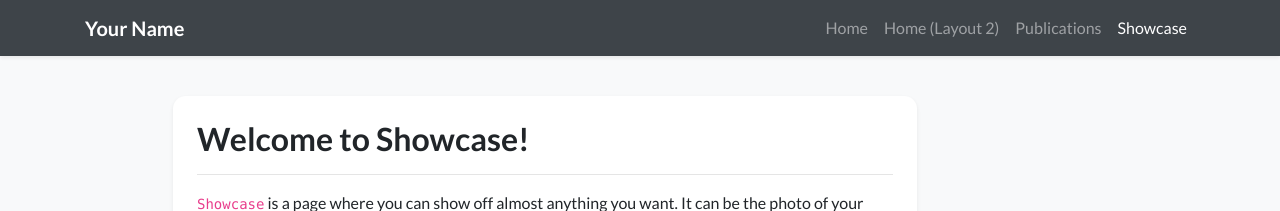
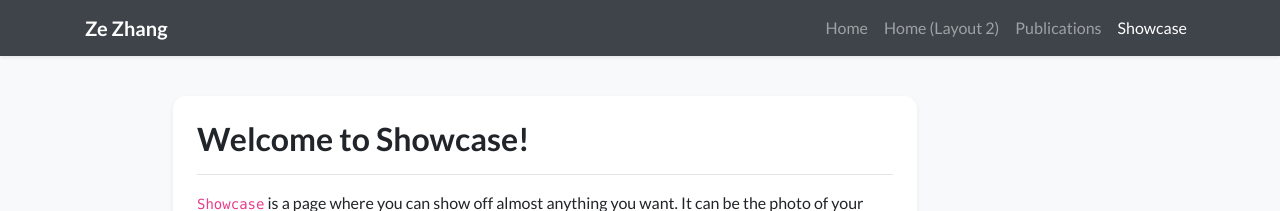
Before and after one commit to continuezoz/continuezoz.github.io, a Jekyll site: the page built from showcase.html, in a window 1280 px wide. Shown: the top 211 px of the page. Built offline with Jekyll 4.4.1, drawn with Linux system fonts in a browser that asks for light colours; nearby versions of some CDN libraries; a style sheet for code colours, icons or effects is not loaded.

Commit message:
Update profile.yml

```diff
--- a/_data/profile.yml
+++ b/_data/profile.yml
@@ -1,6 +1,6 @@
 primary_name: "Ze Zhang"
 secondary_name: ""
-navbar_name: "Your Name"
+navbar_name: "Ze Zhang"
 
 positions:
 - name: Ph.D. Student
```
